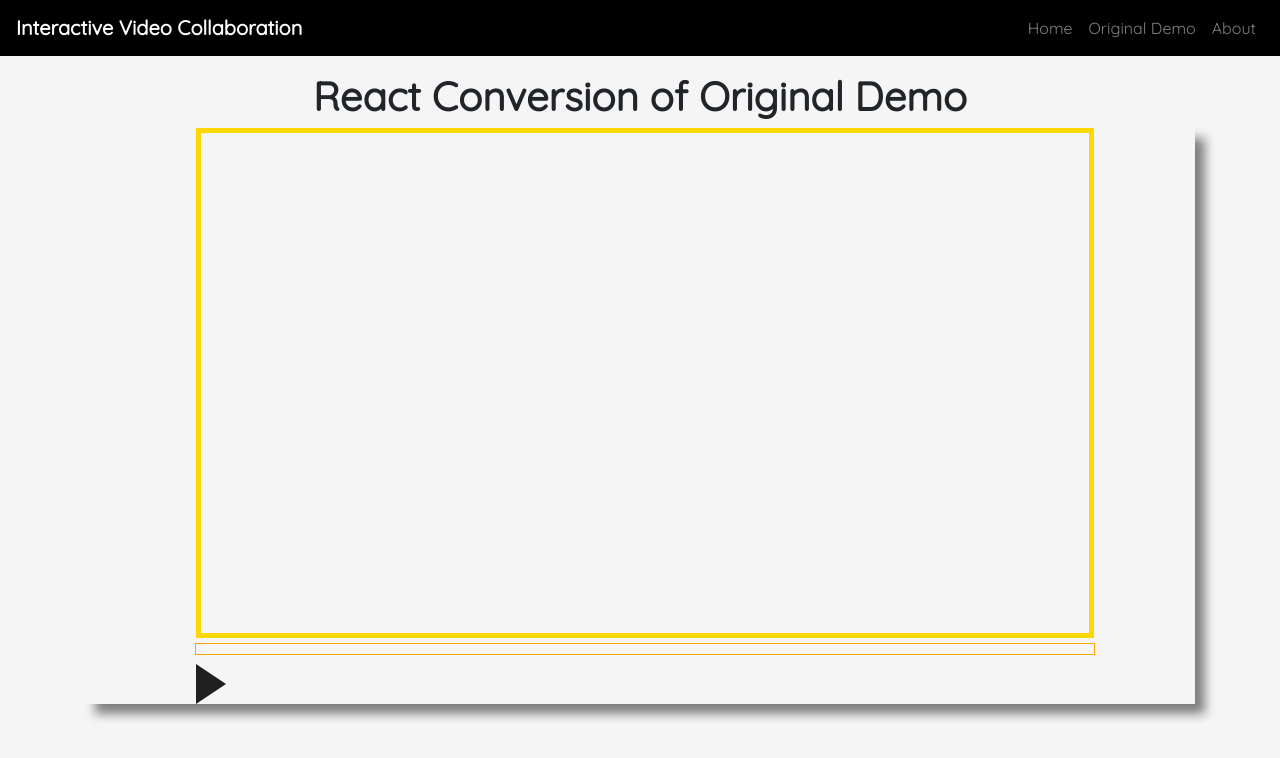
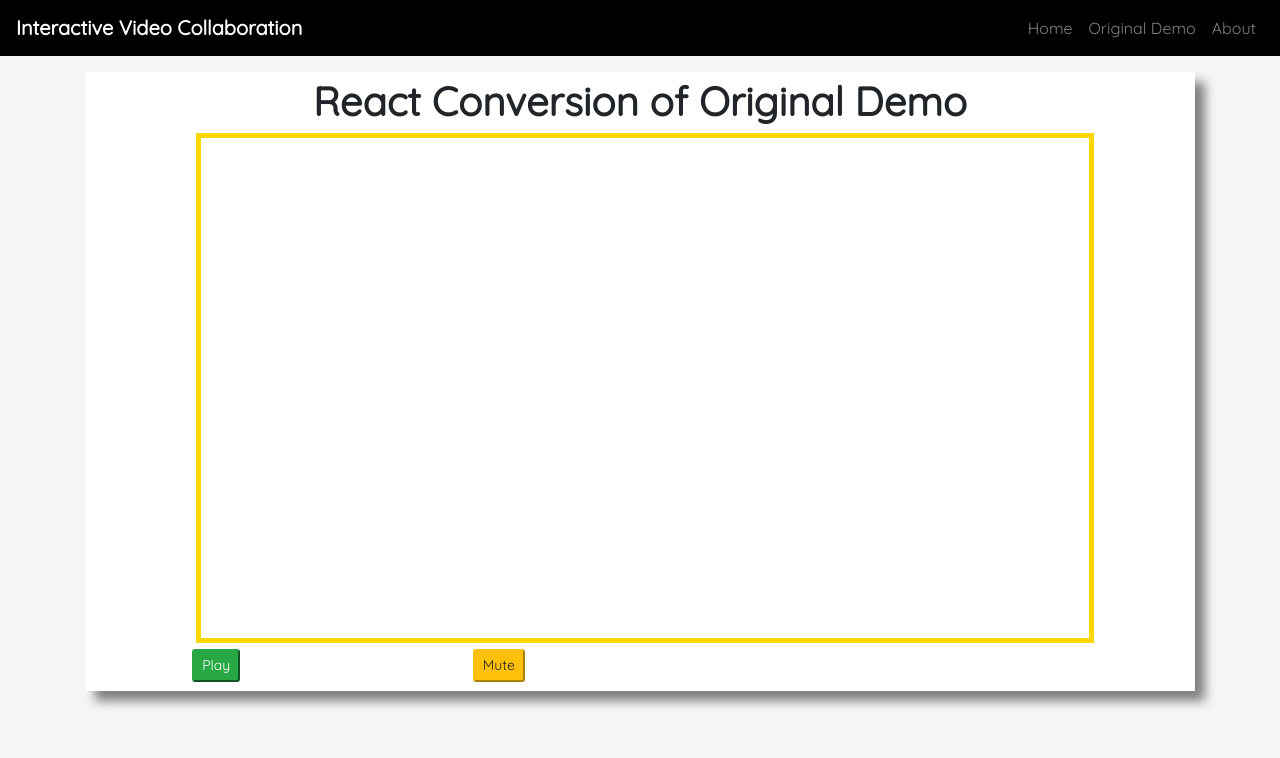
Before and after one commit to nick-ramsay/InteractiveVideoCollaborationReact, a React (Create React App) app: page /original-demo in a window 1280 px wide. Shown: the top 758 px of the page. Built offline with nearby package versions, Linux system fonts and the light colour scheme.

Commit message:
Committing most recent canvas progress, original tab

```diff
--- a/src/pages/OriginalDemo/OriginalDemo.js
+++ b/src/pages/OriginalDemo/OriginalDemo.js
@@ -1,6 +1,8 @@
 import React, { Component } from "react";
 import Navbar from "../../components/Navbar/Navbar";
-import Video from "../../videos/2DOFSpringMassSystemProof.mp4";
+import MathFunctions from "../../simulations/MathFunctions";
+import PhysicsSimulation from "../../simulations/PhysicsSimulation";
+import mediaSource from "../../videos/2DOFSpringMassSystemProof.mp4";
 import "./style.css";
 
 var parentStyle = {
@@ -8,29 +10,95 @@ var parentStyle = {
     width: "888px"
 }
 
+var v;
+var c;
+var ctx;
+
 class OriginalDemo extends Component {
 
+    initializeCanvas = () => {
+        v = document.getElementById("myVideo")
+        c = document.getElementById("myCanvas")
+        ctx = c.getContext("2d")
+    }
+
     state = {
+        videoPlaying: false,
+        videoMuted: false
     }
 
     componentDidMount() {
+        this.initializeCanvas();
+        this.refreshCanvasVideo();
+    }
+
+    renderVideo = () => {
+        ctx.drawImage(v, 0, 0);
+    }
+
+    refreshCanvasVideo = () => setInterval(() => {
+        this.renderVideo();
+    }, 20);
+
+    playVideo = event => {
+        event.preventDefault();
+
+        this.setState({ videoPlaying: true });
+    }
+
+    pauseVideo = event => {
+        event.preventDefault();
+
+        this.setState({ videoPlaying: false }).then(this.renderVideo);
+    }
+
+    muteVideo = event => {
+        event.preventDefault();
+
+        this.setState({ videoMuted: true });
+    }
+
+
+    unmuteVideo = event => {
+        event.preventDefault();
+
+        this.setState({ videoMuted: false });
     }
 
     render() {
         return (
-            <div>
+            <div className="originalDemoContent">
                 <Navbar />
                 <div className="container pt-4">
-                    <div className="col-md-12 my-5 text-center">
+                    <div className="col-md-12 my-5 text-center canvasContainer">
                         <h1><strong>React Conversion of Original Demo</strong></h1>
-                        <div className="row canvasContainer">
+                        <div className="row d-none">
                             <div class="parent" style={parentStyle}>
-                                <canvas id="myCanvas" width="888" height="500" ></canvas>
-                                <div id="custom-seekbar">
-                                    <span></span>
-                                </div>
-                                <div class="mute"></div>
-                                <div id="myButton" class='button play' type="button"></div>
+                                <video id="myVideo" src={mediaSource} controls></video>
+                            </div>
+                        </div>
+                        <div className="row">
+                            <div class="parent" style={parentStyle}>
+                                <canvas id="myCanvas" width="888" height="500"></canvas>
+                            </div>
+                        </div>
+                        <div className="row">
+                            <div className="col-md-3 mb-1">
+                                {!this.state.videoPlaying &&
+                                    <button className="btn-sm btn-success" name="playBtn" onClick={this.playVideo}>Play</button>
+                                }
+                                {this.state.videoPlaying &&
+                                    <button className="btn-sm btn-danger" name="pauseBtn" onClick={this.pauseVideo}>Pause</button>
+                                }
+                            </div>
+                            <div className="col-md-3 mb-1">
+                                {!this.state.videoMuted &&
+                                    <button className="btn-sm btn-warning" name="muteBtn" onClick={this.muteVideo}>Mute</button>
+                                }
+                                {this.state.videoMuted &&
+                                    <button className="btn-sm btn-primary" name="unmutedBtn" onClick={this.unmuteVideo}>Unmute</button>
+                                }
+
                             </div>
                         </div>
                     </div>
--- a/src/pages/OriginalDemo/style.css
+++ b/src/pages/OriginalDemo/style.css
@@ -1,7 +1,13 @@
 body {
     text-align : center;
-    background : #36A;
+    background-color: antiquewhite;
 }
+
+.canvasContainer {
+    background-color: white;
+    padding: 5px;
+}
+
 h2 {
     color : white;
 }
```
